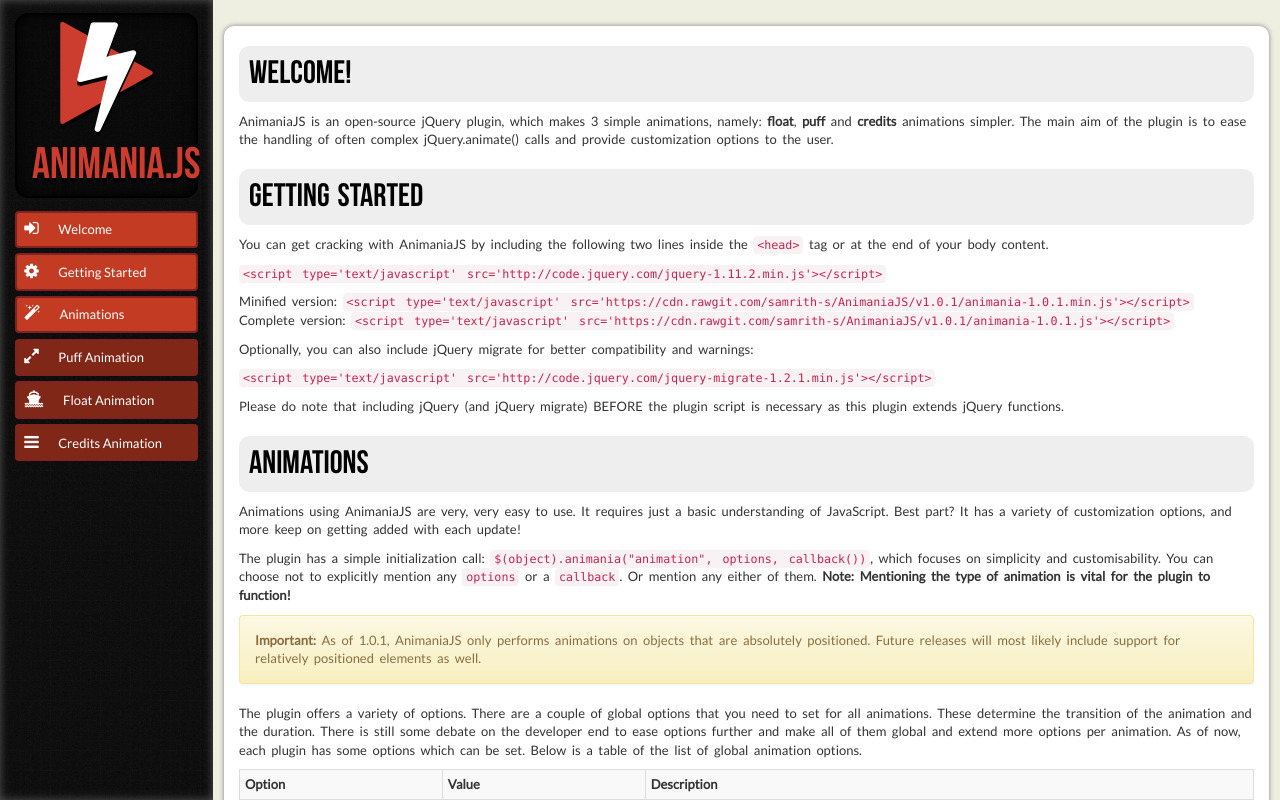
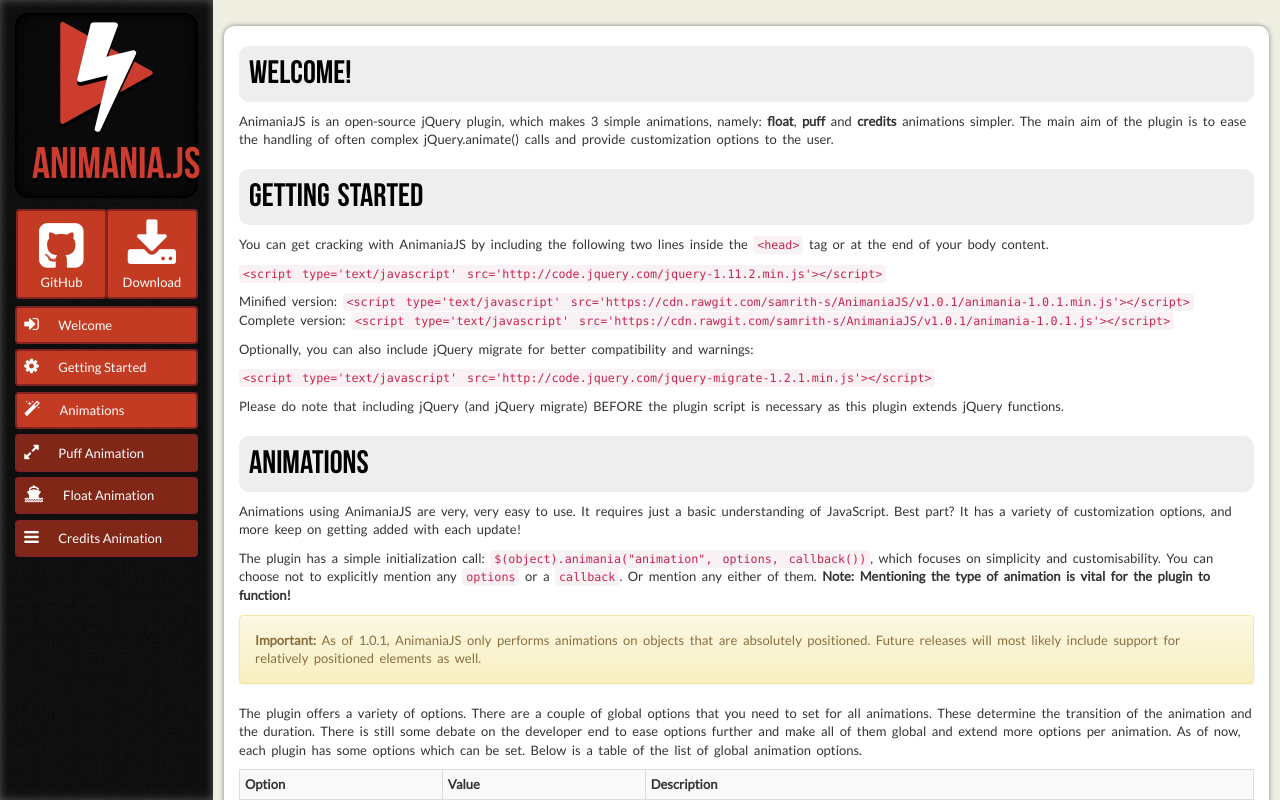
Before and after one commit to samrith-s/AnimaniaJS, a plain HTML site: page index.html in a window 1280 px wide. Drawn offline with nearby package versions, Linux system fonts and the light colour scheme.

Commit message:
Added download and GitHub page icon

```diff
--- a/assets/css/stylesheet.css
+++ b/assets/css/stylesheet.css
@@ -16,6 +16,7 @@ body {
 .space8 { margin-top: 8%; }
 .space10 { margin-top: 10%; }
 .full-width { width: 100%; }
+.no-show { display: none; height: 0; width: 0; }
 
 .col-20 { width: 20%; }
 .col-60 { width: 60%; }
@@ -75,6 +76,36 @@ li.L5, li.L6, li.L7, li.L8
 
 #logo:hover .bolt {
 	color: yellow;
+}
+
+.utility-icons {
+	text-align: center;
+	font-size:1em;
+	margin-bottom: 5%;
+}
+
+.utility-icons span {
+	display: inline-block;
+	margin: -1%;
+	width: 50%;
+	text-align: center;
+	background: #C23B22;
+	padding: 3%;
+	border-radius: 0.3em;
+	border: 2px solid #812322;
+}
+
+.utility-icons i {
+	display: block;
+	font-size: 4em !important;
+	margin:3%;
+	position: relative;
+	cursor: pointer;
+}
+
+.utility-icons span:hover {
+	color: yellow;
+	background: #361412;
 }
 
 .menu-items ul {
--- a/assets/js/animation-handler.js
+++ b/assets/js/handlers.js
@@ -77,7 +77,19 @@ function globalObservers() {
 		location.reload()
 	});
 
-	$("#welcome_").unbind('click').on('click', function() {
+	$("#github").unbind('click').on('click', function() {
+		var win = window.open('https://github.com/samrith-s/AnimaniaJS', '_blank');
+		if(win)
+			win.focus();
+		else
+			alert('Please allow popups for this site');
+	});
+
+	$("#download").unbind('click').on('click', function() {
+		$("iFrame.no-show").load('https://github.com/samrith-s/AnimaniaJS/archive/v1.0.1.zip');
+	});
+
+	$("welcome_").unbind('click').on('click', function() {
 		$(".main-wrapper").animate({
 			scrollTop: topPos[0]
 		}, 650);
--- a/index.html
+++ b/index.html
@@ -20,7 +20,7 @@
 
     <script src="https://ajax.googleapis.com/ajax/libs/jquery/1.11.2/jquery.min.js"></script>
     <script src="https://cdn.rawgit.com/samrith-s/AnimaniaJS/v1.0.1/animania-1.0.1.js"></script>
-    <script src="assets/js/animation-handler.js"></script>
+    <script src="assets/js/handlers.js"></script>
 
     <script src="assets/js/bootstrap.js"></script>
 
@@ -40,6 +40,20 @@
 				<div class='row' id='logo'>
 					<div class='col-md-12'>
 						<span class='fa-stack fa-lg'><i class="fa fa-play fa-stack-2x"></i><i class="bolt fa fa-bolt fa-stack-2x"></i></span>Animania.JS
+					</div>
+				</div>
+				<div class='row utility-icons'>
+					<div class='col-md-12'>
+						<span id='github'>
+							<i class="fa fa-github-square"></i>
+							GitHub
+						</span>
+						<span id='download'>
+							<i class="fa fa-download"></i>
+							Download
+						</span>
+						<iframe class='no-show'></iframe>
+
 					</div>
 				</div>
 				<div class='row menu-items'>
```
